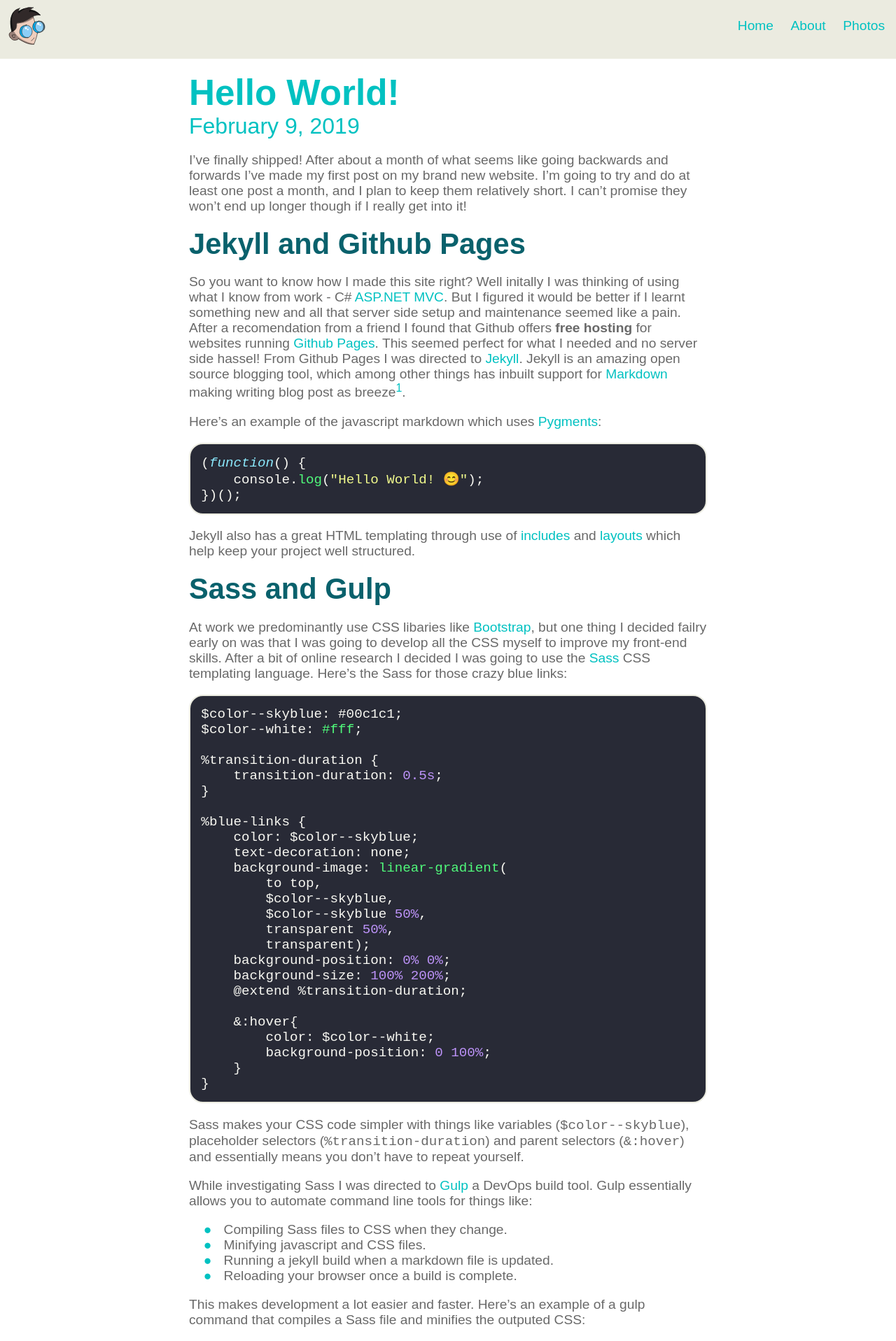
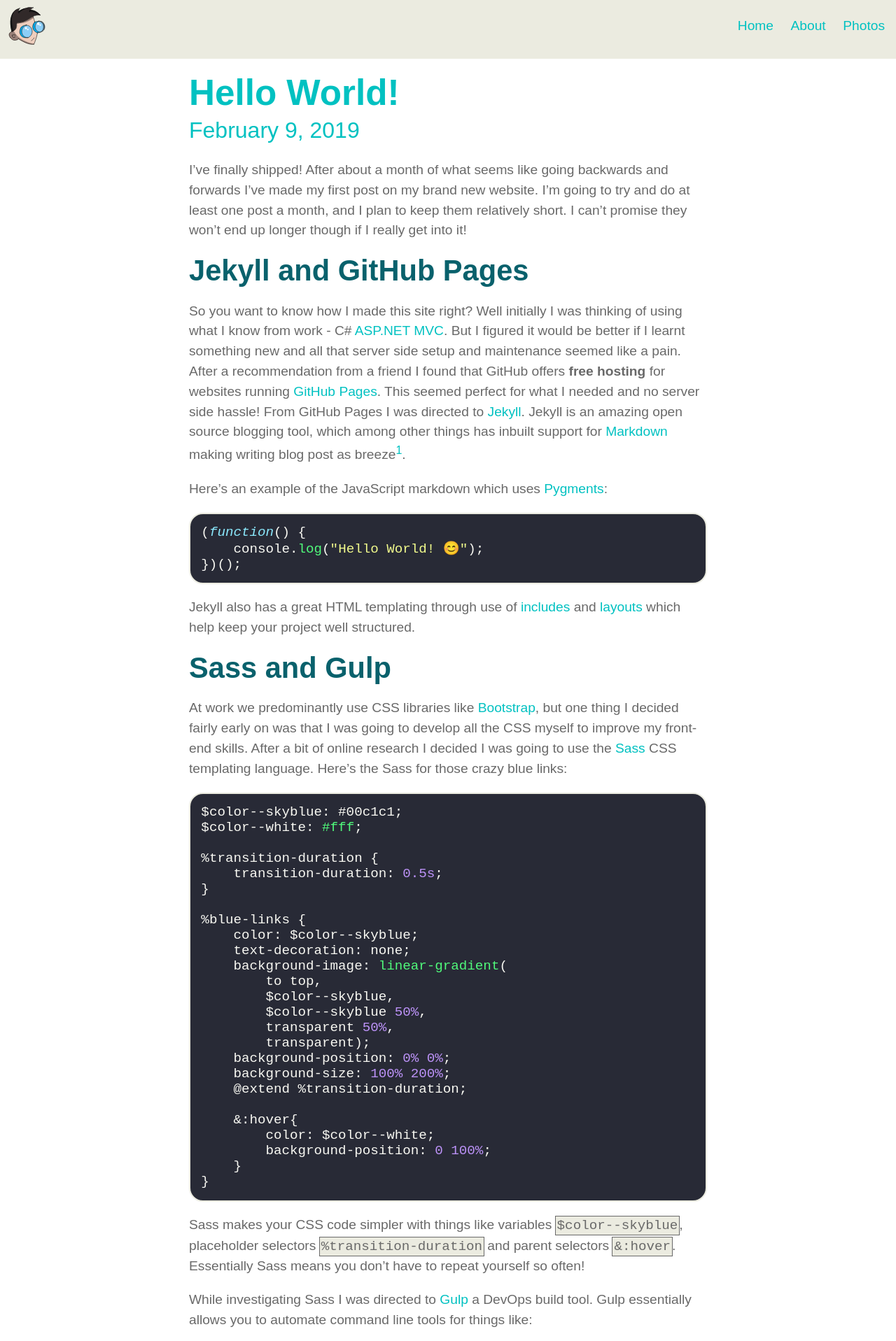
Before and after one commit to george-pearson/website-jekyll, a Jekyll site: the page built from _posts/2019-02-09-hello-world.md, in a window 1280 px wide. Shown: the top 1917 px of the page at 70% size. Built offline with Jekyll 4.4.1, drawn with Linux system fonts in a browser that asks for light colours; some of the changed text lies outside the part shown.

Commit message:
Spell check and neaten up inline code

````diff
--- a/_posts/2019-02-09-hello-world.md
+++ b/_posts/2019-02-09-hello-world.md
@@ -7,11 +7,11 @@
 
 I've finally shipped! After about a month of what seems like going backwards and forwards I've made my first post on my brand new website. I’m going to try and do at least one post a month, and I plan to keep them relatively short. I can’t promise they won’t end up longer though if I really get into it!
 
-## Jekyll and Github Pages
+## Jekyll and GitHub Pages
 
-So you want to know how I made this site right? Well initally I was thinking of using what I know from work - C# [ASP.NET MVC](https://dotnet.microsoft.com/apps/aspnet/mvc). But I figured it would be better if I learnt something new and all that server side setup and maintenance seemed like a pain. After a recomendation from a friend I found that Github offers **free hosting** for websites running [Github Pages](https://pages.github.com/). This seemed perfect for what I needed and no server side hassel! From Github Pages I was directed to [Jekyll](https://jekyllrb.com/). Jekyll is an amazing open source blogging tool, which among other things has inbuilt support for [Markdown](https://daringfireball.net/projects/markdown/) making writing blog post as breeze[^1].
+So you want to know how I made this site right? Well initially I was thinking of using what I know from work - C# [ASP.NET MVC](https://dotnet.microsoft.com/apps/aspnet/mvc). But I figured it would be better if I learnt something new and all that server side setup and maintenance seemed like a pain. After a recommendation from a friend I found that GitHub offers **free hosting** for websites running [GitHub Pages](https://pages.github.com/). This seemed perfect for what I needed and no server side hassle! From GitHub Pages I was directed to [Jekyll](https://jekyllrb.com/). Jekyll is an amazing open source blogging tool, which among other things has inbuilt support for [Markdown](https://daringfireball.net/projects/markdown/) making writing blog post as breeze[^1].
 
-Here's an example of the javascript markdown which uses [Pygments](http://pygments.org/):
+Here's an example of the JavaScript markdown which uses [Pygments](http://pygments.org/):
 ```javascript
 (function() {
     console.log("Hello World! 😊");
@@ -21,7 +21,7 @@
 Jekyll also has a great HTML templating through use of [includes](https://jekyllrb.com/docs/includes/) and [layouts](https://jekyllrb.com/docs/step-by-step/04-layouts/) which help keep your project well structured.
 
 ## Sass and Gulp
-At work we predominantly use CSS libaries like [Bootstrap](https://getbootstrap.com/), but one thing I decided failry early on was that I was going to develop all the CSS myself to improve my front-end skills. After a bit of online research I decided I was going to use the [Sass](https://sass-lang.com/) CSS templating language. Here's the Sass for those crazy blue links:
+At work we predominantly use CSS libraries like [Bootstrap](https://getbootstrap.com/), but one thing I decided fairly early on was that I was going to develop all the CSS myself to improve my front-end skills. After a bit of online research I decided I was going to use the [Sass](https://sass-lang.com/) CSS templating language. Here's the Sass for those crazy blue links:
 ```css
 $color--skyblue: #00c1c1;
 $color--white: #fff;
@@ -49,13 +49,13 @@
     }
 }
 ```
-Sass makes your CSS code simpler with things like variables (`$color--skyblue`), placeholder selectors (`%transition-duration`) and parent selectors (`&:hover`) and essentially means you don't have to repeat yourself.
+Sass makes your CSS code simpler with things like variables `$color--skyblue`, placeholder selectors `%transition-duration` and parent selectors `&:hover`. Essentially Sass means you don't have to repeat yourself so often!
 
 While investigating Sass I was directed to [Gulp](https://gulpjs.com/) a DevOps build tool. Gulp essentially allows you to automate command line tools for things like:
 
 - Compiling Sass files to CSS when they change.
-- Minifying javascript and CSS files.
-- Running a jekyll build when a markdown file is updated.
+- Minifying JavaScript and CSS files.
+- Running a Jekyll build when a markdown file is updated.
 - Reloading your browser once a build is complete.
 
 This makes development a lot easier and faster. Here's an example of a gulp command that compiles a Sass file and minifies the outputed CSS:
--- a/_scss/_dependencies/_fonts.scss
+++ b/_scss/_dependencies/_fonts.scss
@@ -44,3 +44,8 @@
       @include fontsize(18)
     }
 }
+
+p {
+    color: $color--darkgrey;
+    line-height: 1.5;
+}
--- a/_scss/_regions/_intro.scss
+++ b/_scss/_regions/_intro.scss
@@ -1,7 +1,6 @@
 .intro{
     p {
         @extend %center;
-        color: $color--darkgrey;
         max-width: 360px;
     }
     a {
--- a/_scss/_regions/_post.scss
+++ b/_scss/_regions/_post.scss
@@ -2,10 +2,6 @@
     margin: 0 auto 0;
     max-width: $post-width;
     padding: 1em;
-    p {
-        color: $color--darkgrey;
-    }
-
 
     .post-header {
         color: $color--skyblue;
````
Also changed, not shown: other parts of _posts/2019-02-09-hello-world.md (+2 -2 lines), _scss/_dependencies/_code-syntax.scss (+10 -0 lines), assets/css/main.min.css.
